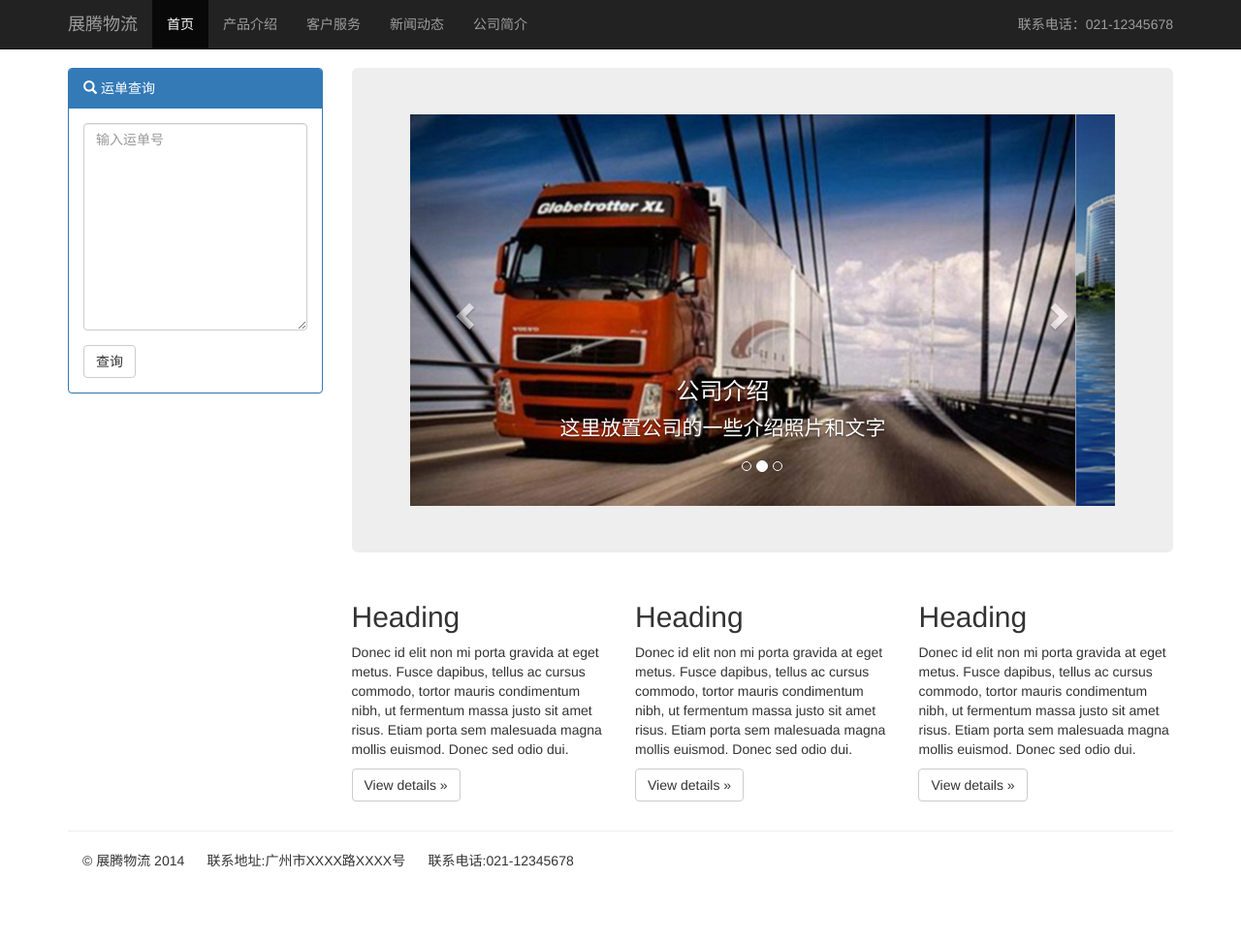
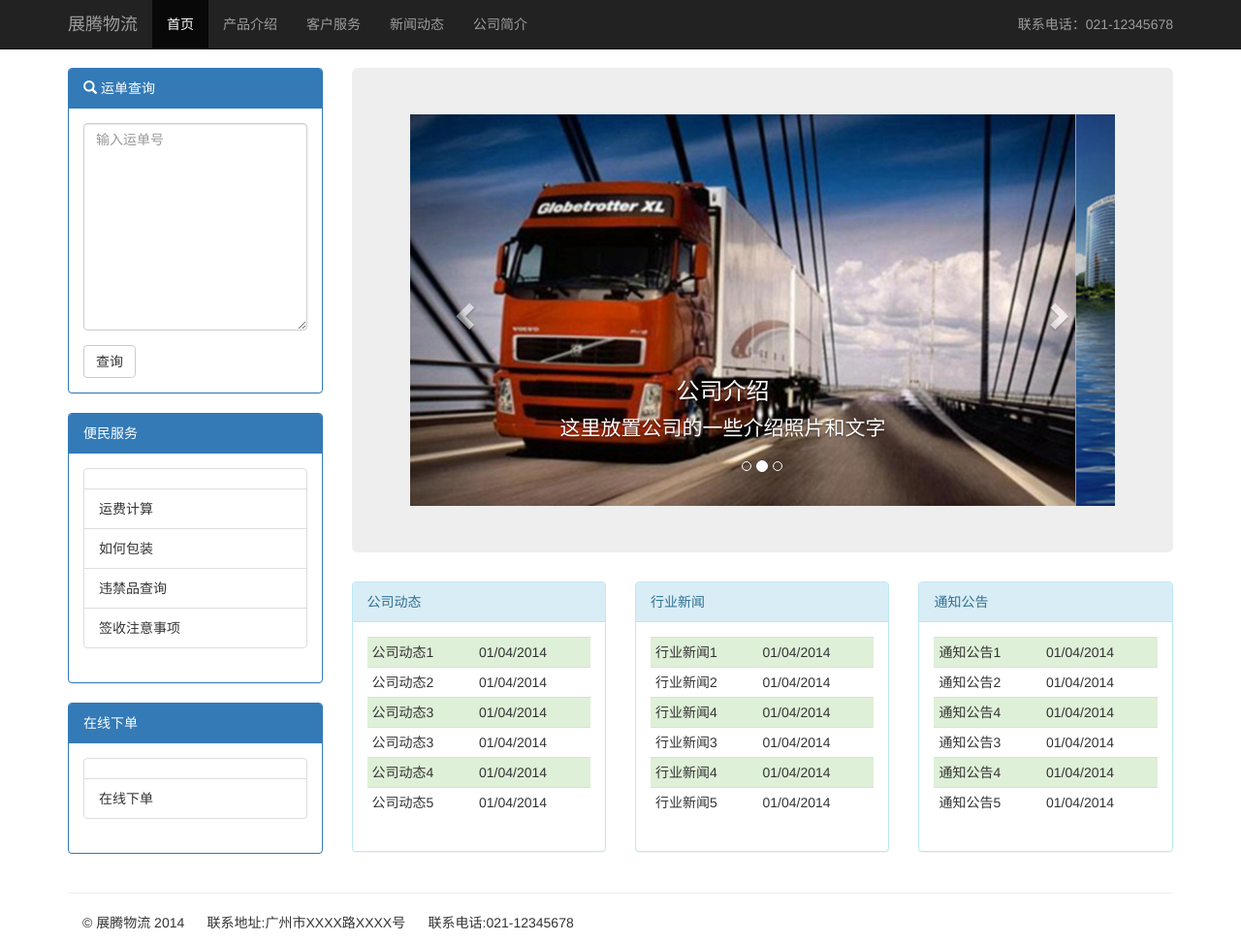
Before and after one commit to zhanteng/zhanteng.github.io, a plain HTML site: page index.html in a window 1280 px wide. Shown: the whole page at 97% size. Before the commit the page ends 908 px from the top, so only its background shows below. Drawn offline with nearby package versions, Linux system fonts and the light colour scheme.

Commit message:
添加便民服务和在线下单链接

```diff
--- a/index.html
+++ b/index.html
@@ -61,6 +61,29 @@
               </form>
             </div>
           </div>
+          <div class="panel panel-primary">
+            <div class="panel-heading">便民服务</div>
+            <div class="panel-body">
+              <ul class="list-group">
+                <li class="list-group-item">
+                  <li class="list-group-item">运费计算</li>
+                  <li class="list-group-item">如何包装</li>
+                  <li class="list-group-item">违禁品查询</li>
+                  <li class="list-group-item">签收注意事项</li>
+                </li>
+              </ul>
+            </div>
+          </div>
+          <div class="panel panel-primary">
+            <div class="panel-heading">在线下单</div>
+            <div class="panel-body">
+              <ul class="list-group">
+                <li class="list-group-item">
+                  <li class="list-group-item">在线下单</li>
+                </li>
+              </ul>
+            </div>
+          </div>
         </div><!--/span-->
 
         <div class="col-xs-12 col-sm-9">
@@ -109,19 +132,55 @@
           </div>
           <div class="row">
             <div class="col-6 col-sm-6 col-lg-4">
-              <h2>Heading</h2>
-              <p>Donec id elit non mi porta gravida at eget metus. Fusce dapibus, tellus ac cursus commodo, tortor mauris condimentum nibh, ut fermentum massa justo sit amet risus. Etiam porta sem malesuada magna mollis euismod. Donec sed odio dui. </p>
-              <p><a class="btn btn-default" href="#" role="button">View details &raquo;</a></p>
+              <div class="panel panel-info">
+                <div class="panel-heading">公司动态</div>
+                <div class="panel-body">
+                  <table class="table table-hover table-condensed">
+                  <tbody>
+                    <tr class="success"><td>公司动态1</td><td>01/04/2014</td></tr>
+                    <tr><td>公司动态2</td><td>01/04/2014</td></tr>
+                    <tr class="success"><td>公司动态3</td><td>01/04/2014</td></tr>
+                    <tr><td>公司动态3</td><td>01/04/2014</td></tr>
+                    <tr class="success"><td>公司动态4</td><td>01/04/2014</td></tr>
+                    <tr><td>公司动态5</td><td>01/04/2014</td></tr>
+                  </tbody>
+                </table>
+                </div>
+              </div>
             </div><!--/span-->
             <div class="col-6 col-sm-6 col-lg-4">
-              <h2>Heading</h2>
-              <p>Donec id elit non mi porta gravida at eget metus. Fusce dapibus, tellus ac cursus commodo, tortor mauris condimentum nibh, ut fermentum massa justo sit amet risus. Etiam porta sem malesuada magna mollis euismod. Donec sed odio dui. </p>
-              <p><a class="btn btn-default" href="#" role="button">View details &raquo;</a></p>
+              <div class="panel panel-info">
+                <div class="panel-heading">行业新闻</div>
+                <div class="panel-body">
+                  <table class="table table-hover table-condensed">
+                  <tbody>
+                    <tr class="success"><td>行业新闻1</td><td>01/04/2014</td></tr>
+                    <tr><td>行业新闻2</td><td>01/04/2014</td></tr>
+                    <tr class="success"><td>行业新闻4</td><td>01/04/2014</td></tr>
+                    <tr><td>行业新闻3</td><td>01/04/2014</td></tr>
+                    <tr class="success"><td>行业新闻4</td><td>01/04/2014</td></tr>
+                    <tr><td>行业新闻5</td><td>01/04/2014</td></tr>
+                  </tbody>
+                </table>
+                </div>
+              </div>
             </div><!--/span-->
             <div class="col-6 col-sm-6 col-lg-4">
-              <h2>Heading</h2>
-              <p>Donec id elit non mi porta gravida at eget metus. Fusce dapibus, tellus ac cursus commodo, tortor mauris condimentum nibh, ut fermentum massa justo sit amet risus. Etiam porta sem malesuada magna mollis euismod. Donec sed odio dui. </p>
-              <p><a class="btn btn-default" href="#" role="button">View details &raquo;</a></p>
+              <div class="panel panel-info">
+                <div class="panel-heading">通知公告</div>
+                <div class="panel-body">
+                  <table class="table table-hover table-condensed">
+                  <tbody>
+                    <tr class="success"><td>通知公告1</td><td>01/04/2014</td></tr>
+                    <tr><td>通知公告2</td><td>01/04/2014</td></tr>
+                    <tr class="success"><td>通知公告4</td><td>01/04/2014</td></tr>
+                    <tr><td>通知公告3</td><td>01/04/2014</td></tr>
+                    <tr class="success"><td>通知公告4</td><td>01/04/2014</td></tr>
+                    <tr><td>通知公告5</td><td>01/04/2014</td></tr>
+                  </tbody>
+                </table>
+                </div>
+              </div>
             </div><!--/span-->
           </div><!--/row-->
         </div><!--/span-->
```
